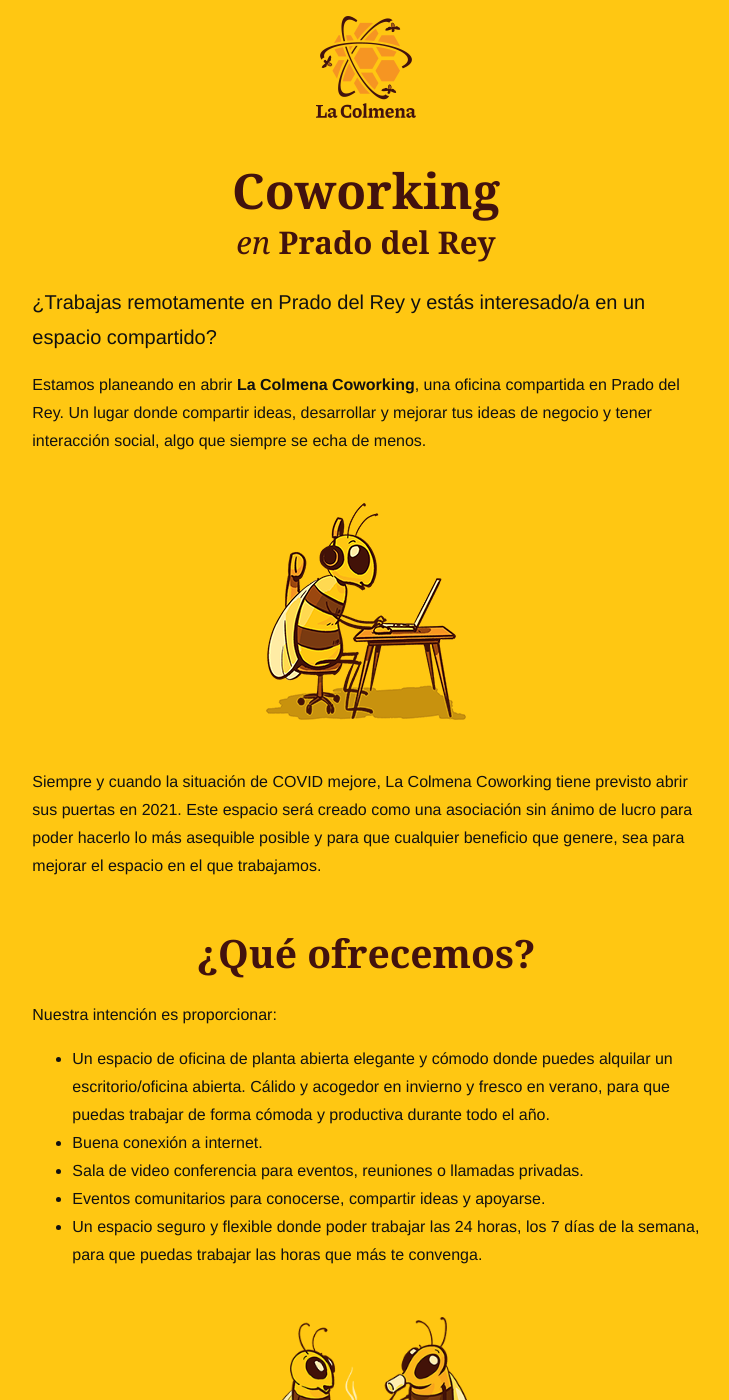
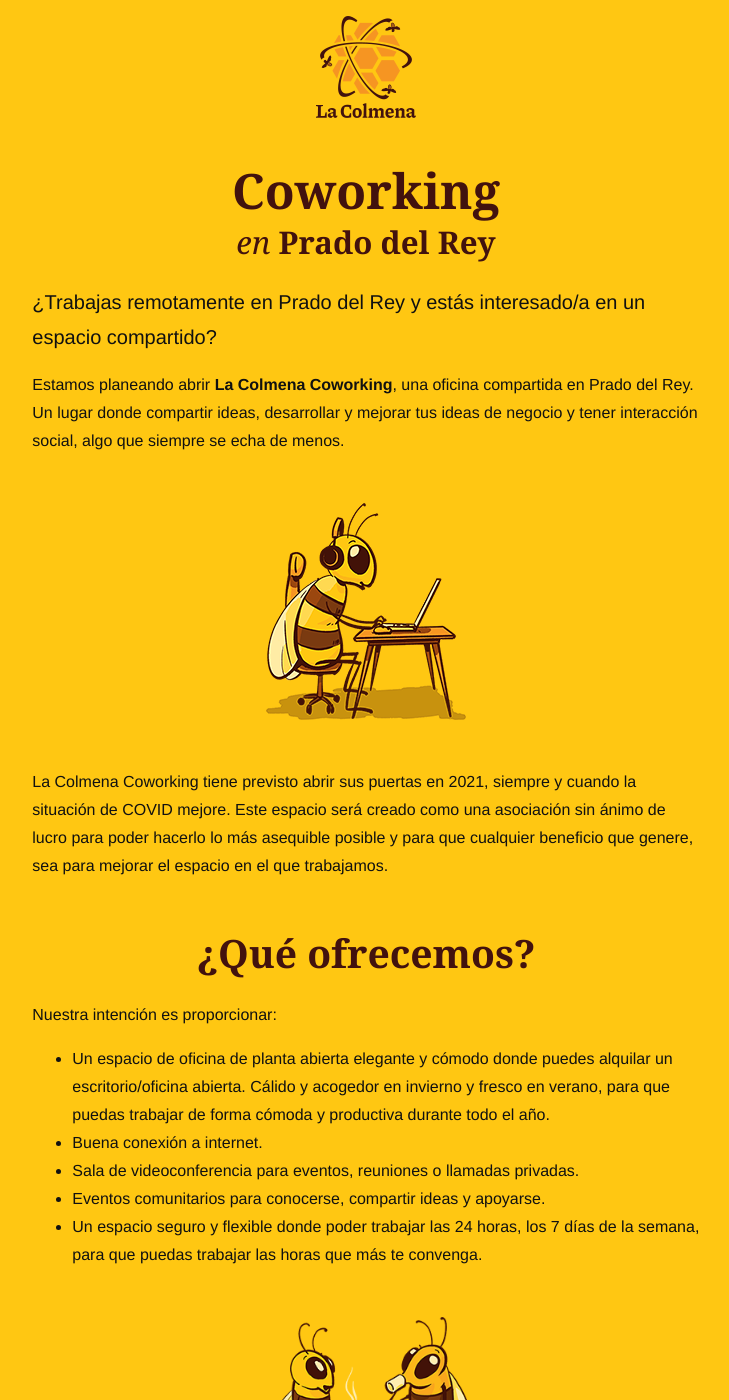
Before and after one commit to paddyohanlon/colmenacowork, a Jekyll site: the page built from index.md, in a window 1280 px wide and 1400 px high. Shown: the whole window, without its empty margins (274-1003 px from the left). Built offline with Jekyll 4.4.1, drawn with Linux system fonts in a browser that asks for light colours; some web fonts are replaced; some of the changed text lies outside the part shown.

Commit message:
Refinando el texto

```diff
--- a/_config.yml
+++ b/_config.yml
@@ -6,8 +6,7 @@ lang: "es_ES"
 tagline: "Coworking en Prado del Rey"
 permalink: /blog/:categories/:year/:month/:day/:title
 
-description: "Siempre y cuando la situación de COVID mejore, La Colmena Coworking en Prado del Rey
-tiene previsto abrir sus puertas en 2021."
+description: "Estamos planeando abrir La Colmena Coworking, una oficina compartida en Prado del Rey. Un lugar donde compartir ideas, desarrollar y mejorar tus ideas de negocio"
 twitter:
   card: summary_large_image
 
--- a/index.md
+++ b/index.md
@@ -10,7 +10,7 @@ image: social.png
 en un espacio compartido?
 {: .large }
 
-Estamos planeando en abrir **La Colmena Coworking**, una oficina compartida en
+Estamos planeando abrir **La Colmena Coworking**, una oficina compartida en
 Prado del Rey. Un lugar donde compartir ideas, desarrollar y mejorar tus
 ideas de negocio y tener interacción social, algo que siempre se
 echa de menos.
@@ -25,8 +25,7 @@ echa de menos.
   loading="lazy"
 />
 
-Siempre y cuando la situación de COVID mejore, La Colmena Coworking
-tiene previsto abrir sus puertas en 2021. Este espacio será creado como
+La Colmena Coworking tiene previsto abrir sus puertas en 2021, siempre y cuando la situación de COVID mejore. Este espacio será creado como
 una asociación sin ánimo de lucro para poder hacerlo lo más asequible
 posible y para que cualquier beneficio que genere, sea para mejorar el
 espacio en el que trabajamos.
@@ -40,7 +39,7 @@ Nuestra intención es proporcionar:
   invierno y fresco en verano, para que puedas trabajar de forma
   cómoda y productiva durante todo el año.
 - Buena conexión a internet.
-- Sala de video conferencia para eventos, reuniones o llamadas
+- Sala de videoconferencia para eventos, reuniones o llamadas
   privadas.
 - Eventos comunitarios para conocerse, compartir ideas y apoyarse.
 - Un espacio seguro y flexible donde poder trabajar las 24 horas, los
```
Also changed, not shown: other parts of index.md (+1 -1 lines).
